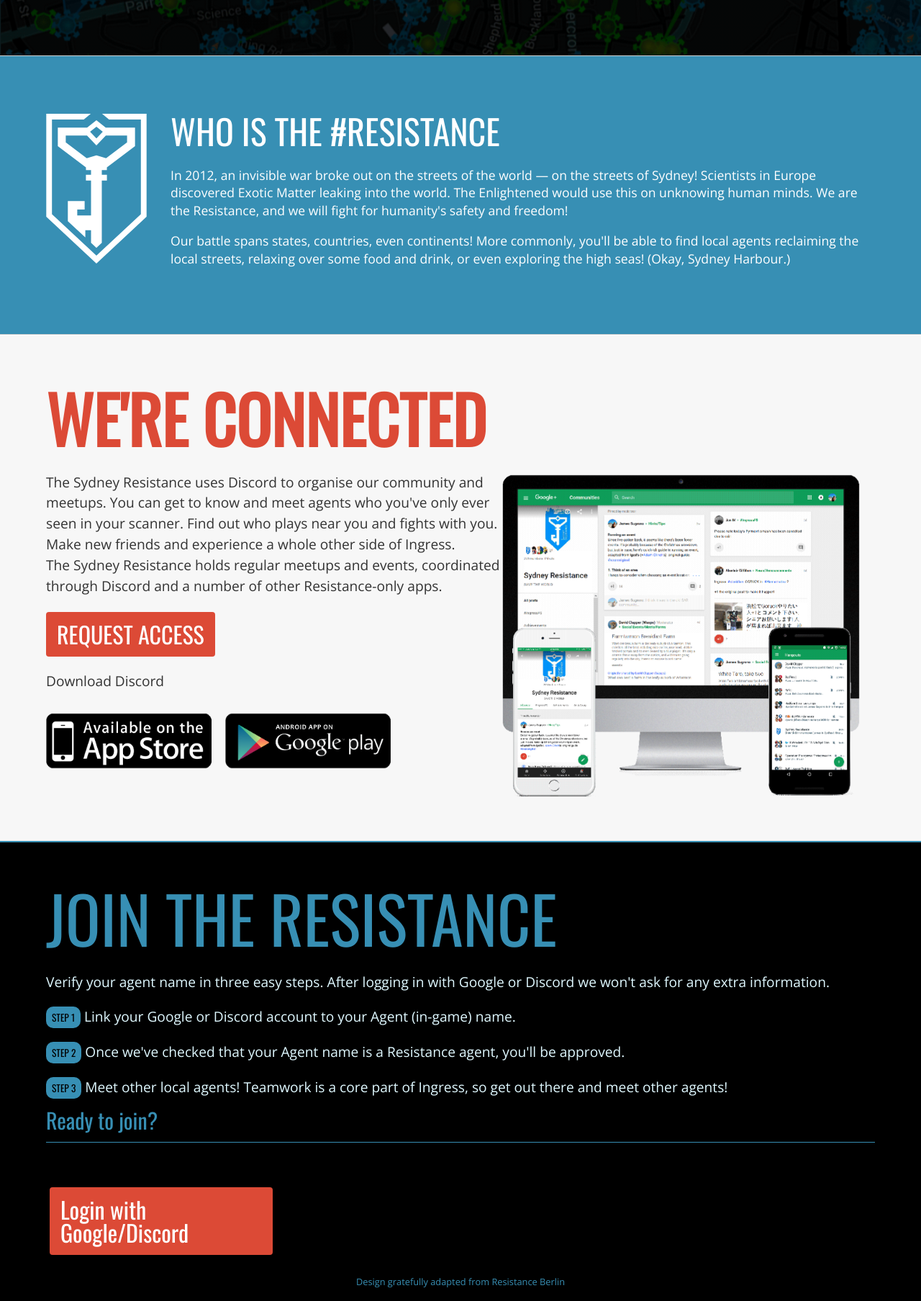
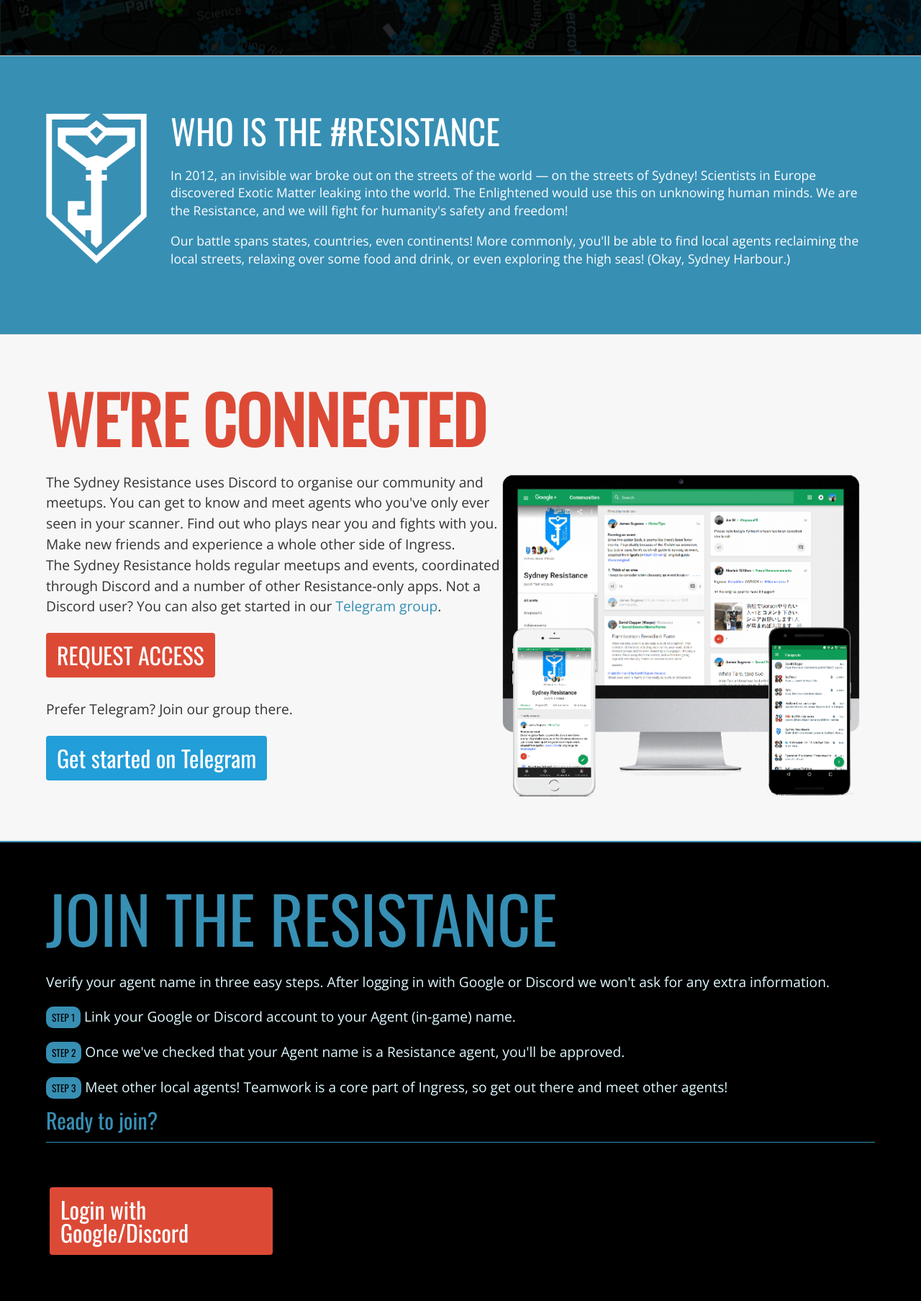
Before and after one commit to sydney-resistance/public-site, a Jekyll site: the page built from index.html, in a window 1280 px wide, cut to the strip 2450-4257 px from the top of the page. Shown: the whole strip at 72% size. Built offline with Jekyll 4.4.1, drawn with Linux system fonts in a browser that asks for light colours; nearby versions of some CDN libraries; after the commit the page ends 4204 px from its top, so only the background shows below that.

Commit message:
update: remove some stale links and add link to TG

```diff
--- a/_layouts/default.html
+++ b/_layouts/default.html
@@ -62,7 +62,5 @@
   jQuery(".join").fitText(0.8, { minFontSize: '16px', maxFontSize: '24px' });
 </script>
 
-<a href="https://besmurf.de" target="_blank" rel="noopener" class="imp">Design gratefully adapted from Resistance Berlin</a>
-
 </body>
 </html>
--- a/css/main.css
+++ b/css/main.css
@@ -73,10 +73,13 @@
 a { color: #378fb4; text-decoration: none}
 a.join, a.verfify { border-radius: 4px; font-family: 'Oswald', sans-serif; font-size: 2em; color: #FFF; padding: 15px; text-decoration: none; display: inline-block; margin: 10px 10px 0 0;}
 a:hover { color: white !important; text-decoration: none }
+p a:hover { color: #87c8eb !important; text-decoration: underline }
 a.join { background: #378fb4; }
 a.join:hover { background: #0b5b7d; }
 a.verfify { background: #dc4a36; }
 a.verfify:hover { background: #ab3323; }
+a.verfify.tg-cta { background: #229ED9; }
+a.verfify.tg-cta:hover { background: #1c87b8; }
 
 h2 {font-family: 'Oswald', sans-serif !important;}
 h2 small { font-size: 0.55em }
--- a/index.html
+++ b/index.html
@@ -65,18 +65,15 @@
       <img src="{{ '/img/mockups.gif' | relative_url }}" class="gplusmok wow fadeIn" alt="mockup">
       <p class="wow fadeIn">The Sydney Resistance uses Discord to organise our community and meetups. You can get to know and meet agents who you've only ever seen in your scanner. Find out who plays near you and fights with you. Make new friends and experience a whole other side of Ingress.<br>
 
-        The Sydney Resistance holds regular meetups and events, coordinated through Discord and a number of other <strong>Resistance-only</strong> apps.</p>
+        The Sydney Resistance holds regular meetups and events, coordinated through Discord and a number of other
+        <strong>Resistance-only</strong> apps. Not a Discord user? You can also get started in our <a
+          href="https://t.me/SydneyResistance">Telegram group</a>.</p>
 
       <a href="#access" class="verfify wow zoomInLeft"> REQUEST ACCESS </a>
     </span>
-    <p>Download Discord</p>
-    <div style="display:block; text-align: left; margin: 30px 0 0 0;">
-      <a href="https://apps.apple.com/us/app/discord-chat-for-games/id985746746" style="margin-right:15px">
-        <img src="{{ '/img/ios-badge.png' | relative_url }}" alt="Download iOS" width="20%">
-      </a>
-      <a href="https://play.google.com/store/apps/details?id=com.discord">
-        <img src="{{ '/img/playstore-badge.png' | relative_url }}" alt="android" width="20%">
-      </a>
+    <p style="margin-top: 30px;">Prefer Telegram? Join our group there.</p>
+    <div style="display:block; text-align: left; margin: 10px 0 0 0;">
+      <a href="https://t.me/SydneyResistance" class="verfify tg-cta">Get started on Telegram</a>
     </div>
     <br>
   </div>
```
Also changed, not shown: img/ios-badge.png (deleted), img/playstore-badge.png (deleted).
